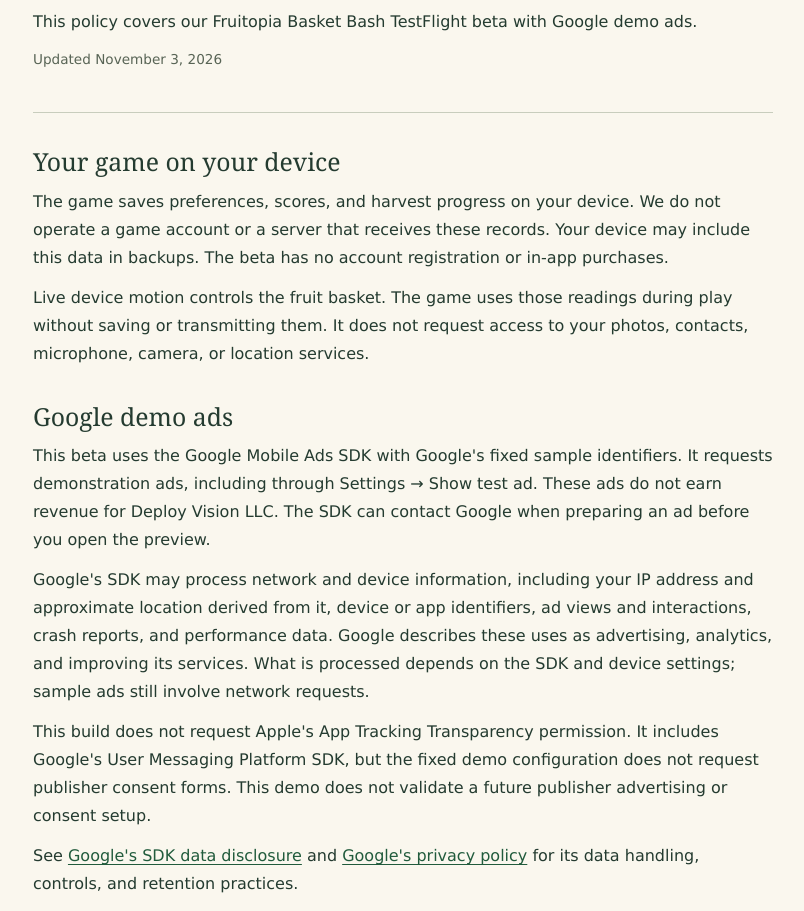
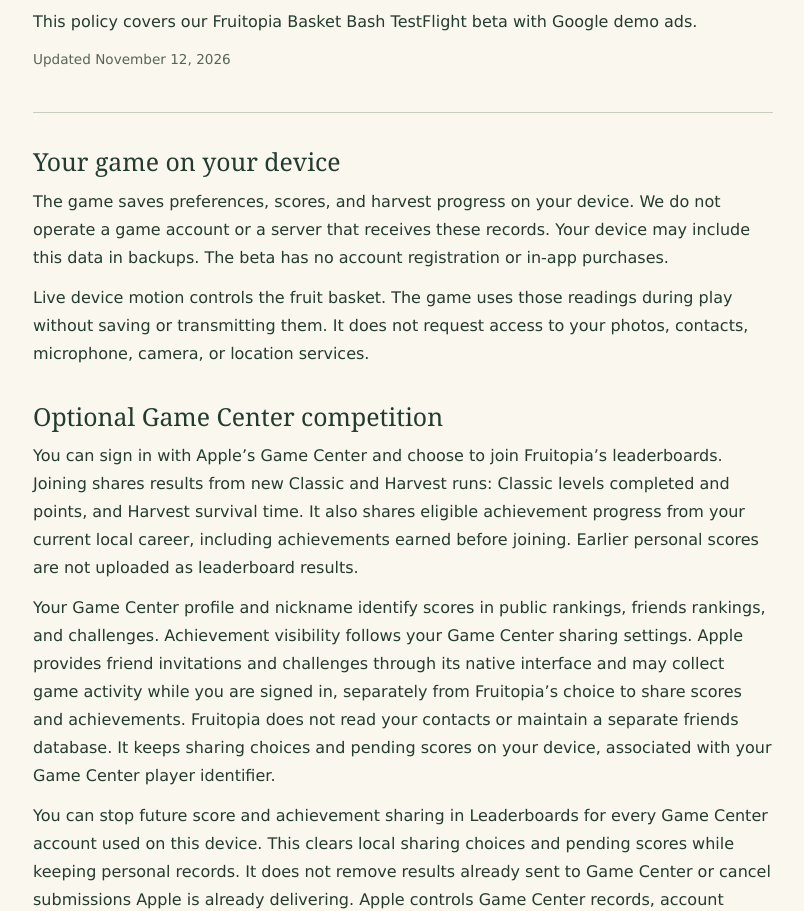
Before and after one commit to DeployVision/fruitopia-privacy, a plain HTML site: page index.html in a window 1280 px wide. Shown: the part 174-1085 px from the top of the page, without its empty margins (237-1041 px from the left). Drawn offline with Linux system fonts and the light colour scheme.

Commit message:
Explain optional Game Center scores and achievement sharing

```diff
--- a/index.html
+++ b/index.html
@@ -35,13 +35,20 @@
       <p class="brand">Fruitopia Basket Bash · Deploy Vision LLC</p>
       <h1>Privacy policy</h1>
       <p>This policy covers our Fruitopia Basket Bash TestFlight beta with Google demo ads.</p>
-      <p class="date">Updated November 3, 2026</p>
+      <p class="date">Updated November 12, 2026</p>
     </header>
 
     <section aria-labelledby="device-data">
       <h2 id="device-data">Your game on your device</h2>
       <p>The game saves preferences, scores, and harvest progress on your device. We do not operate a game account or a server that receives these records. Your device may include this data in backups. The beta has no account registration or in-app purchases.</p>
       <p>Live device motion controls the fruit basket. The game uses those readings during play without saving or transmitting them. It does not request access to your photos, contacts, microphone, camera, or location services.</p>
+    </section>
+
+    <section aria-labelledby="game-center">
+      <h2 id="game-center">Optional Game Center competition</h2>
+      <p>You can sign in with Apple’s Game Center and choose to join Fruitopia’s leaderboards. Joining shares results from new Classic and Harvest runs: Classic levels completed and points, and Harvest survival time. It also shares eligible achievement progress from your current local career, including achievements earned before joining. Earlier personal scores are not uploaded as leaderboard results.</p>
+      <p>Your Game Center profile and nickname identify scores in public rankings, friends rankings, and challenges. Achievement visibility follows your Game Center sharing settings. Apple provides friend invitations and challenges through its native interface and may collect game activity while you are signed in, separately from Fruitopia’s choice to share scores and achievements. Fruitopia does not read your contacts or maintain a separate friends database. It keeps sharing choices and pending scores on your device, associated with your Game Center player identifier.</p>
+      <p>You can stop future score and achievement sharing in Leaderboards for every Game Center account used on this device. This clears local sharing choices and pending scores while keeping personal records. It does not remove results already sent to Game Center or cancel submissions Apple is already delivering. Apple controls Game Center records, account settings, and retention; see <a href="https://www.apple.com/legal/privacy/data/en/game-center/">Apple’s Game Center privacy information</a> for available controls. You can play without joining.</p>
     </section>
 
     <section aria-labelledby="demo-ads">
```
